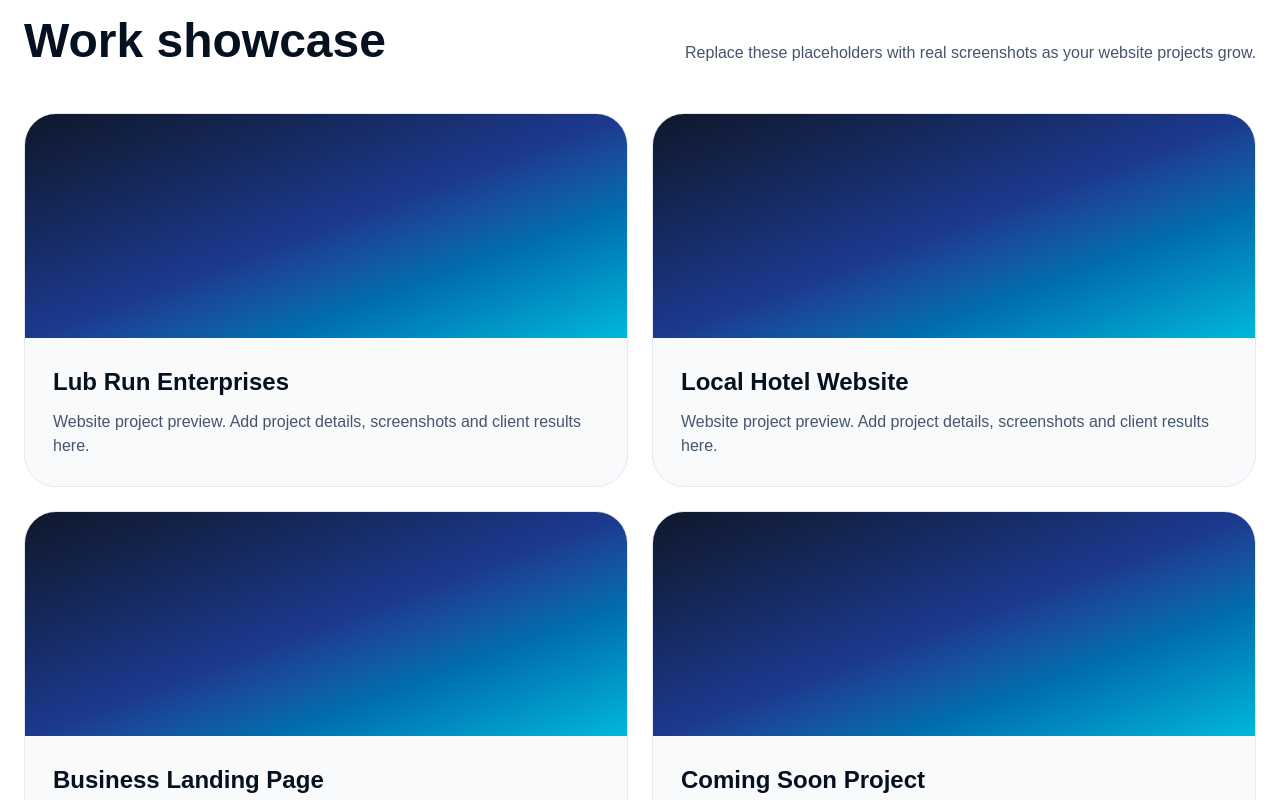
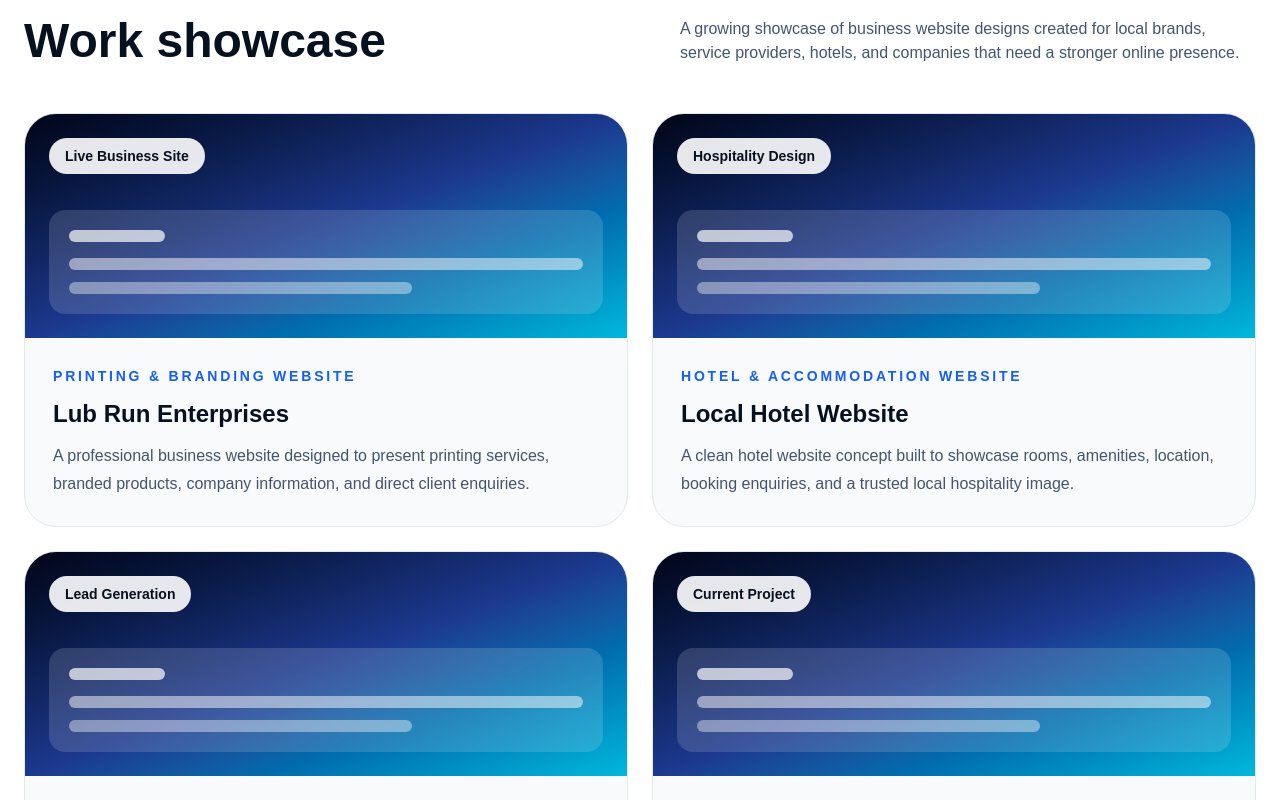
Before and after one commit to brianmichaelu/website-creation-agency, a Next.js app: page / in a window 1280 px wide. Shown: the part 3880-4680 px from the top of the page. Built offline with nearby package versions, Linux system fonts and the light colour scheme.

Commit message:
Update page.tsx

```diff
--- a/app/page.tsx
+++ b/app/page.tsx
@@ -308,29 +308,64 @@
               </h2>
             </div>
             <p className="max-w-xl text-slate-600">
-              Replace these placeholders with real screenshots as your website
-              projects grow.
+  A growing showcase of business website designs created for local brands,
+  service providers, hotels, and companies that need a stronger online presence.
 </p>
           </div>
 
           <div className="mt-12 grid gap-6 md:grid-cols-2">
             {[
-              "Lub Run Enterprises",
-              "Local Hotel Website",
-              "Business Landing Page",
-              "Coming Soon Project",
+  {
+    name: "Lub Run Enterprises",
+    type: "Printing & Branding Website",
+    description:
+      "A professional business website designed to present printing services, branded products, company information, and direct client enquiries.",
+    tag: "Live Business Site",
+  },
+  {
+    name: "Local Hotel Website",
+    type: "Hotel & Accommodation Website",
+    description:
+      "A clean hotel website concept built to showcase rooms, amenities, location, booking enquiries, and a trusted local hospitality image.",
+    tag: "Hospitality Design",
+  },
+  {
+    name: "Business Landing Page",
+    type: "Service Business Website",
+    description:
+      "A focused landing page structure made for small businesses that want to explain their offer quickly and turn visitors into leads.",
+    tag: "Lead Generation",
+  },
+  {
+    name: "Website Creation Agency",
+    type: "Web Design Portfolio",
+    description:
+      "A modern agency website built to showcase services, packages, process, portfolio work, and client onboarding through WhatsApp.",
+    tag: "Current Project",
+  },
 ].map((project) => (
   <div
-                key={project}
-                className="overflow-hidden rounded-[2rem] border border-slate-200 bg-slate-50"
+    key={project.name}
+    className="group overflow-hidden rounded-[2rem] border border-slate-200 bg-slate-50 transition hover:-translate-y-1 hover:shadow-2xl"
   >
-                <div className="h-56 bg-gradient-to-br from-slate-900 via-blue-900 to-cyan-500" />
+    <div className="relative h-56 overflow-hidden bg-gradient-to-br from-slate-950 via-blue-900 to-cyan-500">
+      <div className="absolute left-6 top-6 rounded-full bg-white/90 px-4 py-2 text-sm font-bold text-[#06111f]">
+        {project.tag}
+      </div>
+
+      <div className="absolute bottom-6 left-6 right-6 rounded-2xl bg-white/15 p-5 backdrop-blur-md">
+        <div className="mb-4 h-3 w-24 rounded-full bg-white/70" />
+        <div className="mb-3 h-3 w-full rounded-full bg-white/50" />
+        <div className="h-3 w-2/3 rounded-full bg-white/40" />
+      </div>
+    </div>
+
     <div className="p-7">
-                  <h3 className="text-2xl font-black">{project}</h3>
-                  <p className="mt-3 text-slate-600">
-                    Website project preview. Add project details, screenshots
-                    and client results here.
+      <p className="text-sm font-bold uppercase tracking-[0.2em] text-blue-600">
+        {project.type}
       </p>
+      <h3 className="mt-3 text-2xl font-black">{project.name}</h3>
+      <p className="mt-3 leading-7 text-slate-600">{project.description}</p>
     </div>
   </div>
 ))}
```
Lines whose indentation alone changed are shown as unchanged.
